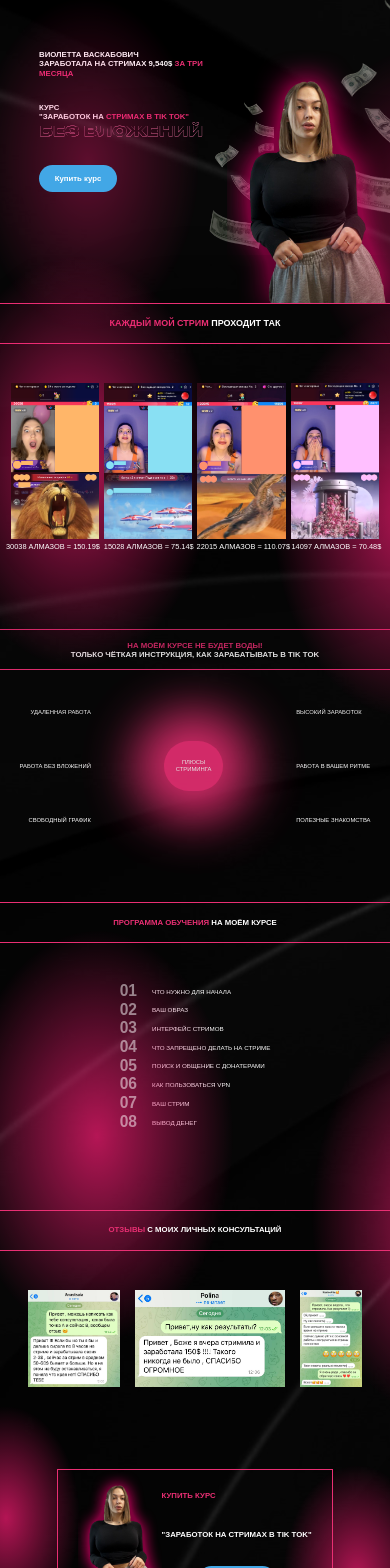
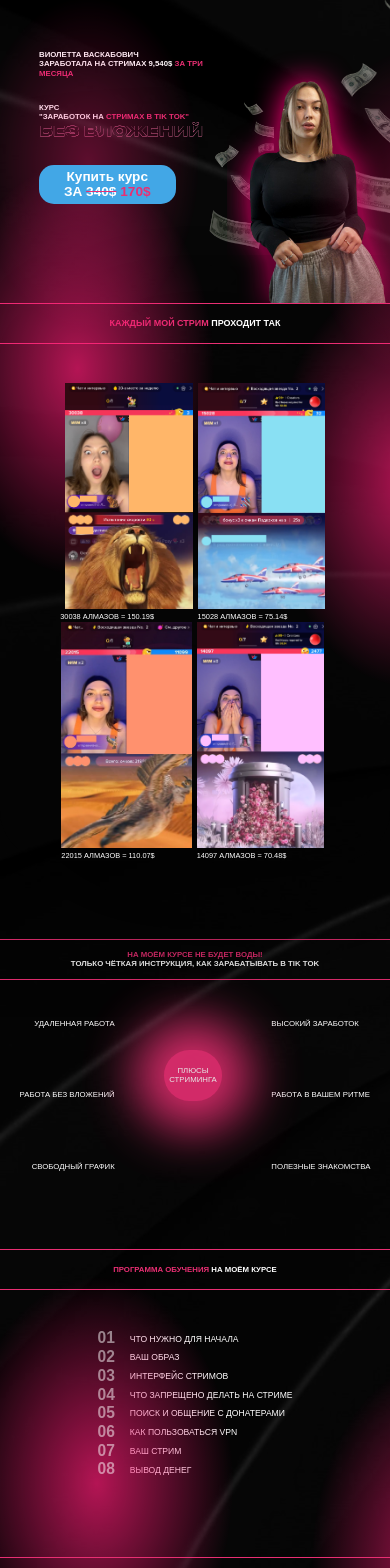
Before and after one commit to yulyazbrv/react-tt-courses, a React (Create React App) app: page / in a window 390 px wide. Shown: the top 1568 px of the page. Built offline with nearby package versions, Linux system fonts and the light colour scheme.

Commit message:
chenged mobile design

```diff
--- a/src/App.js
+++ b/src/App.js
@@ -19,7 +19,7 @@ function App() {
   }
 
   return(
-    <div>
+    <div style={{overflowX: "clip"}}>
       <Welcome closeBuyWindow={closeBuyWindow} showWindow={showWindow} showBuyWindow={showBuyWindow}></Welcome>
       <AboutCourse></AboutCourse>
       <Pluses></Pluses>
--- a/src/components/AboutCourse/AboutCourse.css
+++ b/src/components/AboutCourse/AboutCourse.css
@@ -32,11 +32,13 @@
     justify-content: center;
     position: relative;
     z-index: 2;
+    flex-wrap: wrap;
+
 }
 
 .present-img {
     margin-right: 5px;
-    height: 40vw;
+    height: 58vw;
     z-index: 10;
 }
 
--- a/src/components/AboutCourse/AboutCourse.js
+++ b/src/components/AboutCourse/AboutCourse.js
@@ -14,7 +14,7 @@ const AboutCourse = () => {
             <div className="stream-going-container">
                 <p className="text-stream-going"><span className="highlighting">КАЖДЫЙ МОЙ СТРИМ</span> ПРОХОДИТ ТАК</p>
             </div>
-            <div style={{display: "flex", justifyContent: "center"}}>
+            <div style={{display: "flex", flexWrap: "wrap", justifyContent: "center"}}>
                 <div className="stream-images-container">
                     <div>
                         <img alt="" className="present-img" src={firstPres} style={{marginLeft: "5px"}}></img>
--- a/src/components/BuyCourse/BuyCourse.css
+++ b/src/components/BuyCourse/BuyCourse.css
@@ -6,7 +6,6 @@
     flex-direction: row;
     align-items: center;
     border: 1px solid rgb(233, 47, 115);
-    padding-left: 20px;
     padding-right: 20px;
 }
 
@@ -24,7 +23,7 @@
 .buy-text-container {
     font-size: 2vw;
     font-weight: 600;
-    margin-bottom: 3vw;
+    margin-bottom: 0vw;
     display: flex;
     flex-direction: column;
 }
--- a/src/components/BuyCourse/BuyCourse.js
+++ b/src/components/BuyCourse/BuyCourse.js
@@ -21,7 +21,7 @@ const BuyCourse = (props) => {
                         <p className="text-buy">"ЗАРАБОТОК НА СТРИМАХ В TIK TOK"</p>
                     </div>
                     <div>
-                        <button onClick={showBuyWindow}>Купить курс</button>
+                        <button onClick={showBuyWindow}>Купить курс<br/>ЗА <span className="line-through">340$</span> <span className="highlighting">170$</span></button>
                     </div>
                     {showWindow && <BuyWindow closeBuyWindow={closeBuyWindow}></BuyWindow>}
                 </div>
--- a/src/components/BuyWindow/BuyWindow.css
+++ b/src/components/BuyWindow/BuyWindow.css
@@ -58,8 +58,8 @@
     top: 0;
     left: 0;
     height: 100%;
-    font-size: 10px;
-    padding: 1rem .75rem;
+    font-size: 13px;
+    padding: 0.89rem .5rem;
     pointer-events: none;
     border: 1px solid transparent;
     transform-origin: 0 0;
--- a/src/components/NeedToStart/NeedToStart.css
+++ b/src/components/NeedToStart/NeedToStart.css
@@ -39,7 +39,7 @@
 
 .text-paragraph {
     margin-left: 15px;
-    font-size: 1.6vw;
+    font-size: 2.2vw;
     font-weight: 400;
 }
 
--- a/src/components/Pluses/Pluses.css
+++ b/src/components/Pluses/Pluses.css
@@ -4,7 +4,7 @@
 }
 
 .text-pluses {
-    font-size: 1.5vw;
+    font-size: 2vw;
     font-weight: 400;
 }
 
--- a/src/components/Reviews/Reviews.css
+++ b/src/components/Reviews/Reviews.css
@@ -25,6 +25,6 @@
 }
 
 .review-img {
-    height: 25vw;
-    margin-right: 15px;
+    height: 30vw;
+    margin-right: 5px;
 }
--- a/src/components/Welcome/Welcom.js
+++ b/src/components/Welcome/Welcom.js
@@ -21,7 +21,7 @@ const Welcome = (props) => {
                     <img alt="" className="nomoney-img" src={noMoney}></img>
                 </div>
                 <div style={{cursor: "pointer"}}>
-                    <button onClick={showBuyWindow}>Купить курс</button>
+                    <button onClick={showBuyWindow}>Купить курс<br/>ЗА <span className="line-through">340$</span> <span className="highlighting">170$</span></button>
                 </div>
                 {showWindow && <BuyWindow closeBuyWindow={closeBuyWindow}></BuyWindow>}
                 <div className="spot-1">
--- a/src/components/Welcome/Welcome.css
+++ b/src/components/Welcome/Welcome.css
@@ -78,3 +78,8 @@
     opacity: 0.5;
     z-index: 0;
 }
+
+.line-through {
+    text-decoration: line-through;
+    text-decoration-color: rgb(233, 47, 115);
+}
--- a/src/index.css
+++ b/src/index.css
@@ -1,11 +1,15 @@
 body {
   margin: 0;
   background-image: url(background.png);
-  overflow-x: hidden;
+  box-sizing: border-box;
+  max-width: 100%;
+
 }
 
 html {
   overflow-x: hidden;
+  overflow-y: auto;
+  max-width: 100%;
 }
 
 p {
@@ -27,11 +31,11 @@ div {
 }
 
 button {
-  height: 7vw;
-  width: 20vw;
+  height: 10vw;
+  width: 35vw;
   background-color: rgb(66, 167, 230);
   color: white;
-  font-size: 2vw;
+  font-size: 3.5vw;
   border-radius: 15px;
   font-weight: 600;
   cursor: pointer;
```
